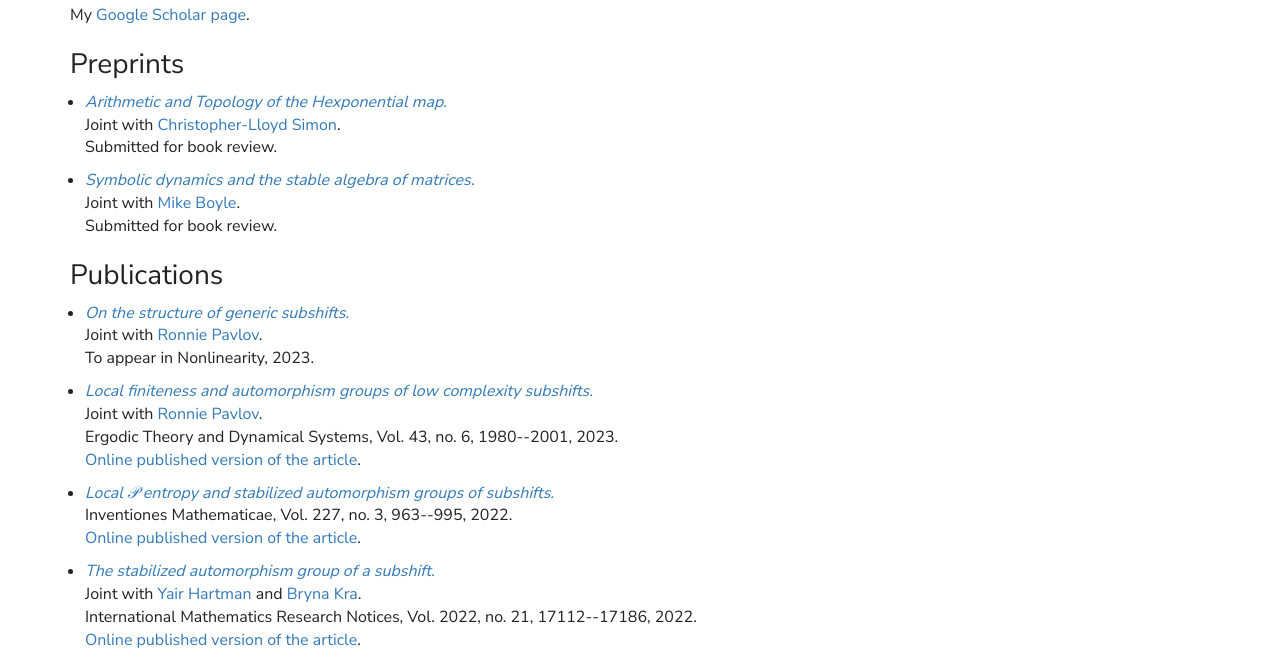
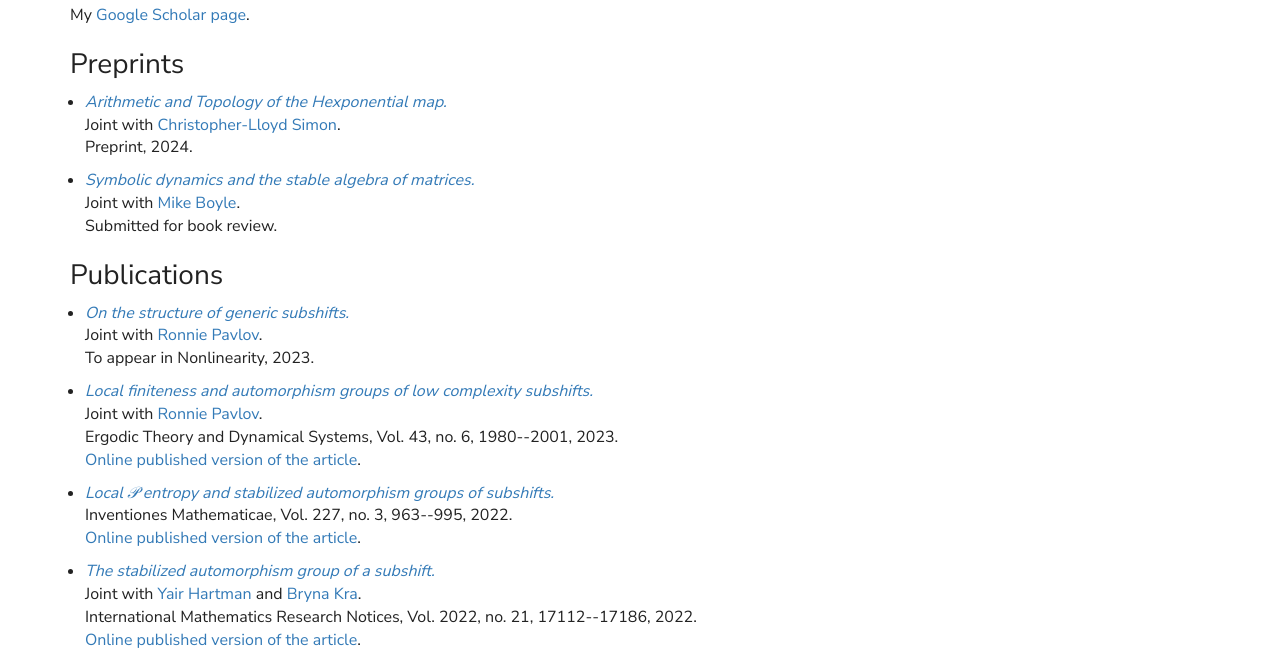
Before and after one commit to s-schmieding/s-schmieding.github.io, a plain HTML site: page research.html in a window 1280 px wide. Shown: the part 94-752 px from the top of the page. Drawn offline with nearby package versions, Linux system fonts and the light colour scheme; a web font is replaced by a local one.

Commit message:
preprint

```diff
--- a/research.html
+++ b/research.html
@@ -82,7 +82,7 @@
           <ul>
 		<li> <i> <a href=https://arxiv.org/abs/2402.17628>Arithmetic and Topology of the Hexponential map.</a></i> <br>
              Joint with <a href=https://christopherlloyd.github.io/> Christopher-Lloyd Simon</a>.<br>
-	     Submitted for book review.   </li>
+	     Preprint, 2024.   </li>
 
             <li> <i> <a href=https://arxiv.org/abs/2006.01051>Symbolic dynamics and the stable algebra of matrices.</a></i> <br>
              Joint with <a href=https://www.math.umd.edu/~mboyle/> Mike Boyle</a>.<br>
```
